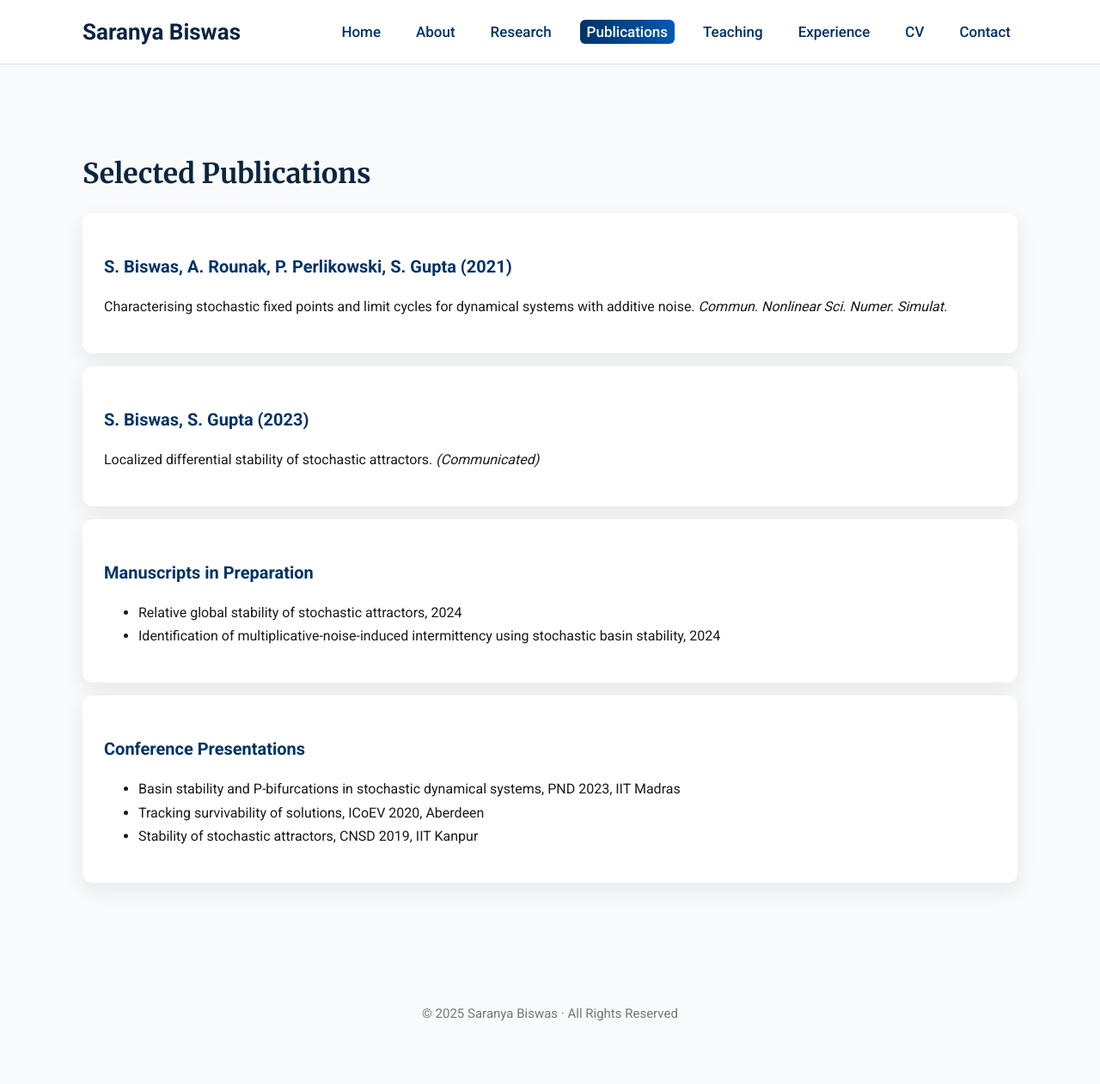
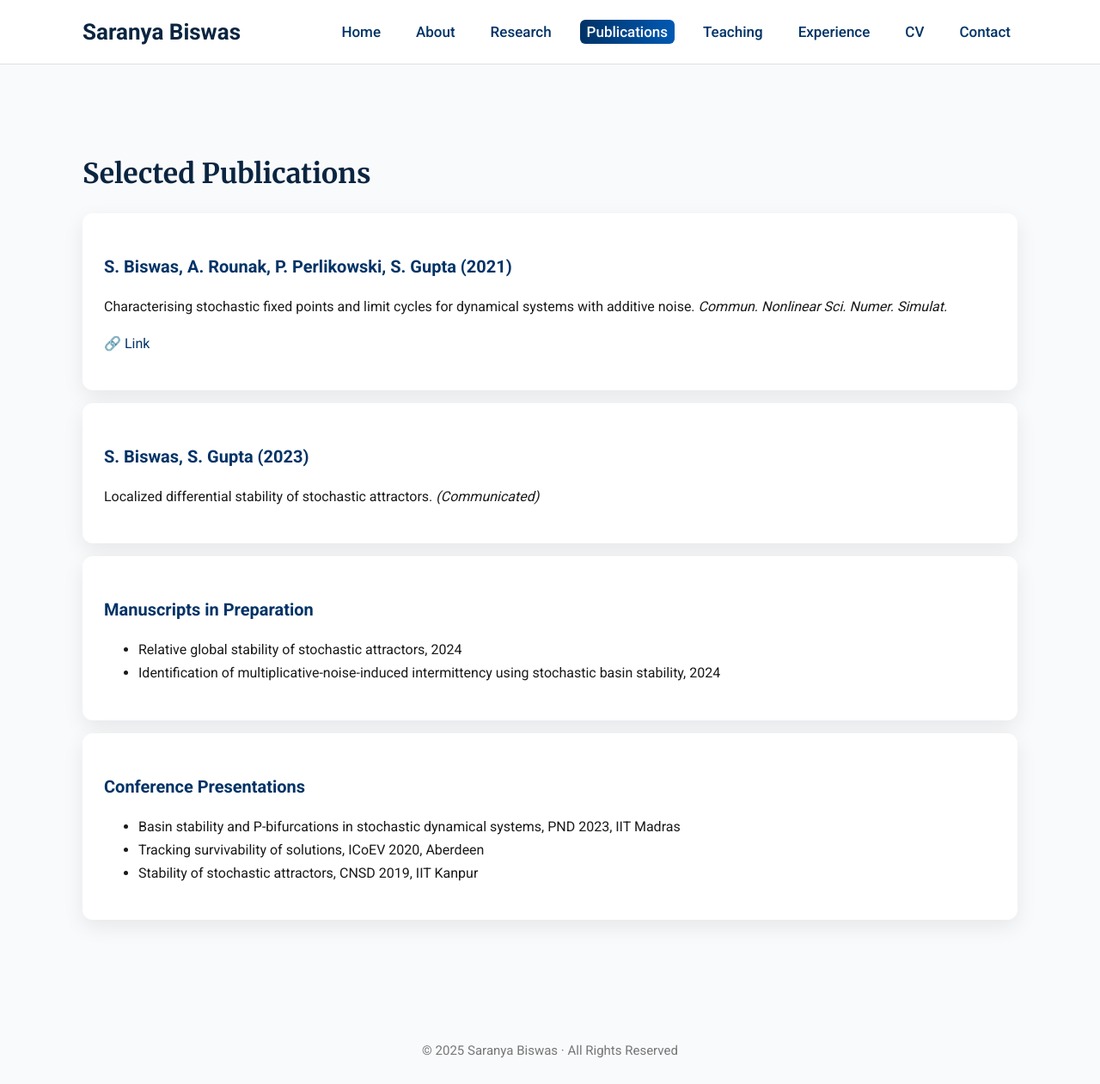
Before and after one commit to SaranyaBiswas/SaranyaBiswas.github.io, a Jekyll site: the page publications.html, which Jekyll copies as it is, in a window 1280 px wide and 1261 px high. Shown: the whole window at 86% size. Built offline with Jekyll 4.4.1, drawn with Linux system fonts in a browser that asks for light colours.

Commit message:
Update publications.html

```diff
--- a/publications.html
+++ b/publications.html
@@ -28,9 +28,17 @@
     <h2 class="section-title">Selected Publications</h2>
 
     <div class="card" data-aos="fade-up">
-        <h3>S. Biswas, A. Rounak, P. Perlikowski, S. Gupta (2021)</h3>
-        <p>Characterising stochastic fixed points and limit cycles for dynamical systems with additive noise. <em>Commun. Nonlinear Sci. Numer. Simulat.</em></p>
-    </div>
+    <h3>S. Biswas, A. Rounak, P. Perlikowski, S. Gupta (2021)</h3>
+    <p>
+        Characterising stochastic fixed points and limit cycles for dynamical systems with additive noise.
+        <em>Commun. Nonlinear Sci. Numer. Simulat.</em>
+    </p>
+    <p>
+        <a href="https://www.sciencedirect.com/science/article/abs/pii/S1007570421001829"
+           target="_blank" class="pub-link">🔗 Link</a>
+    </p>
+   </div>
+
 
     <div class="card" data-aos="fade-up">
         <h3>S. Biswas, S. Gupta (2023)</h3>
```
